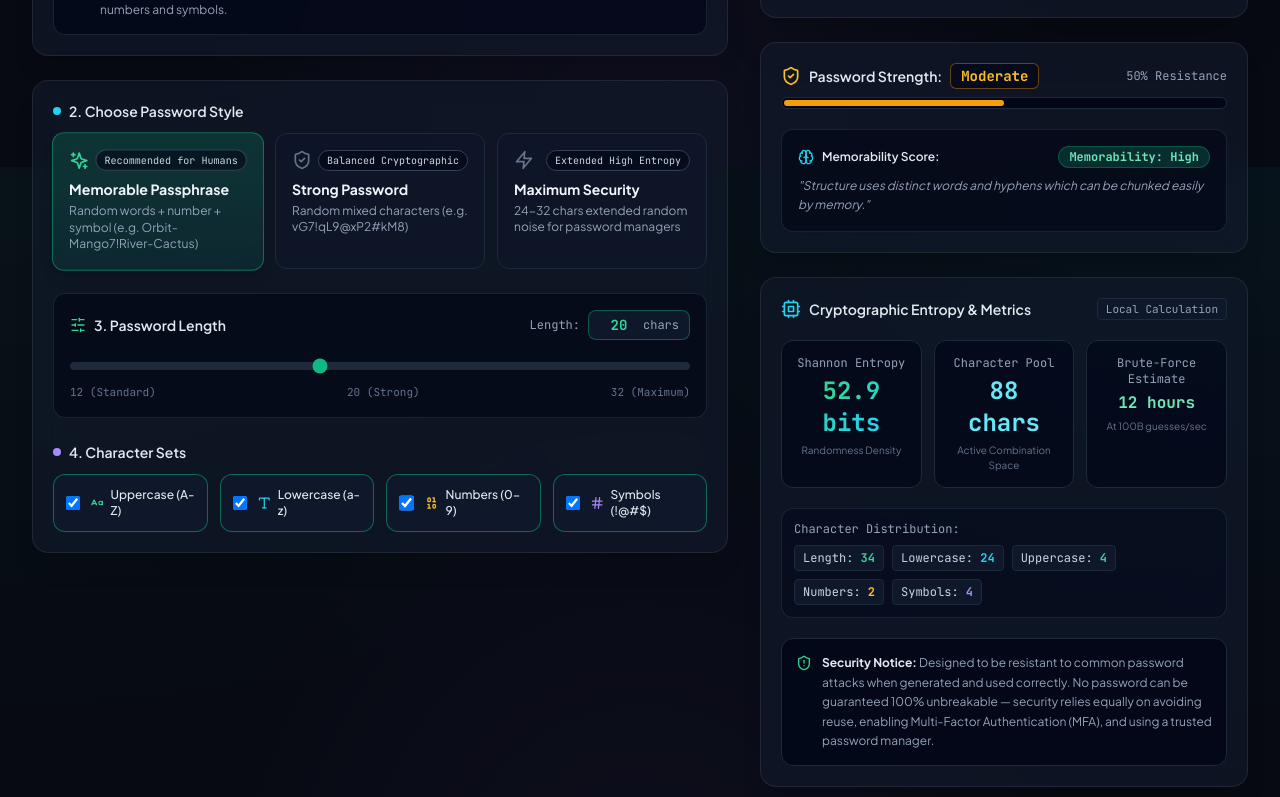
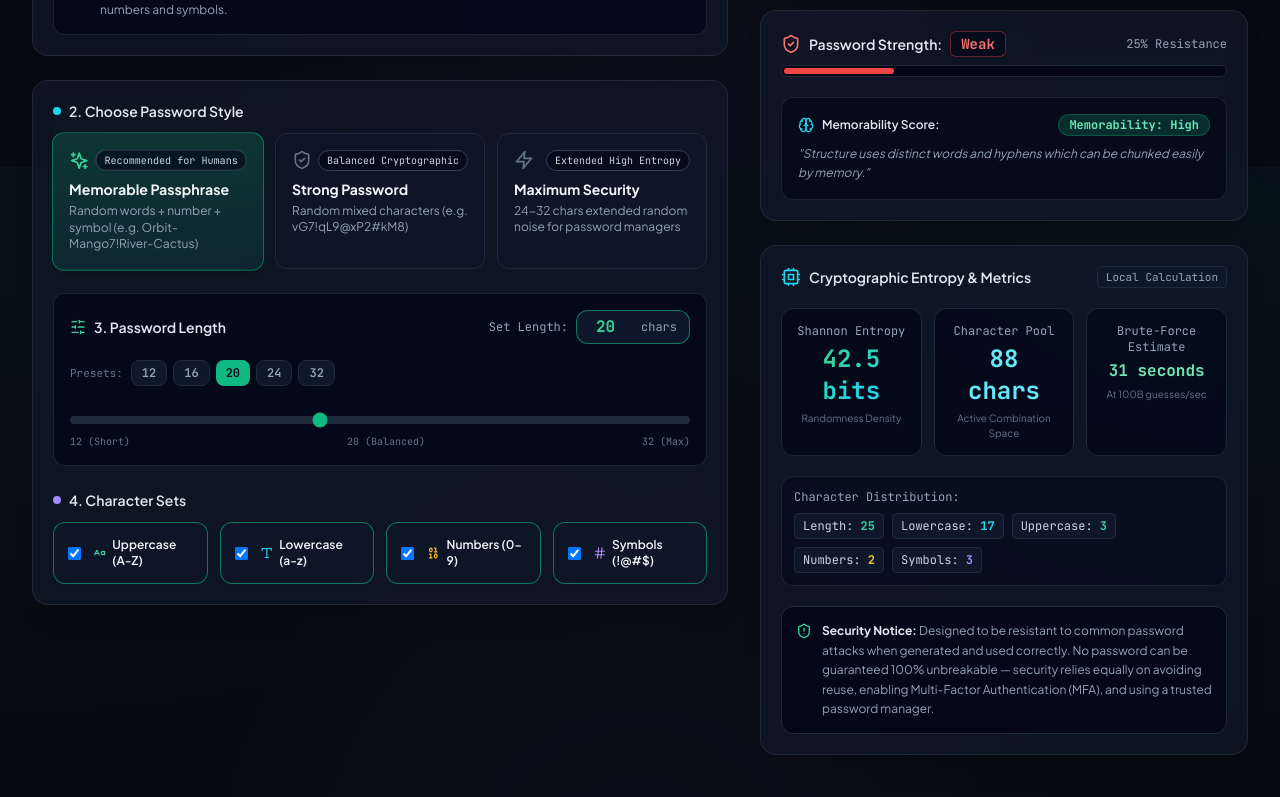
Before and after one commit to ningappa889/simple_passwd_gen, a React (Vite) app: page / in a window 1280 px wide. Shown: the part 633-1430 px from the top of the page. Built offline with nearby package versions, Linux system fonts and the light colour scheme.

Commit message:
fix: calibrate passphrase length matching and redesign direct length number input

```diff
--- a/src/components/PasswordOptions.jsx
+++ b/src/components/PasswordOptions.jsx
@@ -42,6 +42,20 @@ export default function PasswordOptions({
     }
   ];
 
+  const quickLengths = [12, 16, 20, 24, 32];
+
+  const handleNumberChange = (e) => {
+    const rawVal = e.target.value;
+    if (rawVal === '') {
+      setLength('');
+      return;
+    }
+    const val = parseInt(rawVal, 10);
+    if (!isNaN(val)) {
+      setLength(Math.max(8, Math.min(64, val)));
+    }
+  };
+
   return (
     <div className="glass-card rounded-2xl p-5 border border-slate-800 shadow-xl space-y-6">
 
@@ -83,51 +97,68 @@ export default function PasswordOptions({
         </div>
       </div>
 
-      {/* Password Length Slider & Direct Number Input */}
-      <div className="bg-slate-950/60 p-4 rounded-xl border border-slate-800/80">
-        <div className="flex items-center justify-between mb-3">
-          <label htmlFor="password-length-slider" className="text-sm font-semibold text-slate-200 flex items-center space-x-2">
+      {/* Password Length Section: Direct Input + Slider + Presets */}
+      <div className="bg-slate-950/70 p-4 rounded-xl border border-slate-800/80 space-y-4">
+        <div className="flex flex-col sm:flex-row sm:items-center justify-between gap-3">
+          <label htmlFor="password-length-input" className="text-sm font-semibold text-slate-200 flex items-center space-x-2">
             <SlidersHorizontal className="w-4 h-4 text-emerald-400" />
             <span>3. Password Length</span>
           </label>
 
-          {/* Interactive Direct Number Input */}
+          {/* Interactive Direct Number Input Box */}
           <div className="flex items-center space-x-2">
-            <span className="text-xs text-slate-400 font-mono">Length:</span>
-            <div className="flex items-center bg-slate-900 border border-emerald-500/40 rounded-lg px-2.5 py-1 space-x-1 shadow-sm focus-within:border-emerald-400">
+            <span className="text-xs text-slate-400 font-mono">Set Length:</span>
+            <div className="flex items-center bg-slate-900 border border-emerald-500/60 focus-within:border-emerald-400 focus-within:ring-1 focus-within:ring-emerald-400 rounded-xl px-3 py-1 space-x-1 shadow-inner">
               <input
                 id="password-length-input"
                 type="number"
-                min="12"
-                max="32"
+                min="8"
+                max="64"
                 value={length}
-                onChange={(e) => {
-                  const val = parseInt(e.target.value, 10);
-                  if (!isNaN(val)) {
-                    setLength(Math.max(12, Math.min(32, val)));
-                  }
-                }}
-                className="w-10 bg-transparent text-emerald-400 font-mono font-bold text-sm text-center focus:outline-none [appearance:textfield] [&::-webkit-outer-spin-button]:appearance-none [&::-webkit-inner-spin-button]:appearance-none"
+                onChange={handleNumberChange}
+                className="w-12 bg-transparent text-emerald-400 font-mono font-bold text-base text-center focus:outline-none"
               />
               <span className="text-xs text-slate-400 font-mono">chars</span>
             </div>
           </div>
         </div>
 
-        <div className="space-y-2">
+        {/* Quick Length Preset Pills */}
+        <div className="flex items-center space-x-2">
+          <span className="text-[11px] text-slate-500 font-mono">Presets:</span>
+          <div className="flex flex-wrap gap-1.5">
+            {quickLengths.map((qLen) => (
+              <button
+                key={qLen}
+                type="button"
+                onClick={() => setLength(qLen)}
+                className={`px-2.5 py-1 rounded-lg text-xs font-mono font-semibold transition-all ${
+                  length === qLen
+                    ? 'bg-emerald-500 text-slate-950 font-bold shadow-sm'
+                    : 'bg-slate-900 text-slate-400 hover:bg-slate-800 hover:text-slate-200 border border-slate-800'
+                }`}
+              >
+                {qLen}
+              </button>
+            ))}
+          </div>
+        </div>
+
+        {/* Sync Range Slider */}
+        <div className="space-y-1 pt-1">
           <input
             id="password-length-slider"
             type="range"
             min="12"
             max="32"
-            value={length}
+            value={typeof length === 'number' ? length : 16}
             onChange={(e) => setLength(parseInt(e.target.value, 10))}
             className="w-full h-2 bg-slate-800 rounded-lg appearance-none cursor-pointer accent-emerald-500 focus:outline-none"
           />
-          <div className="flex justify-between text-[11px] font-mono text-slate-500">
-            <span>12 (Standard)</span>
-            <span>20 (Strong)</span>
-            <span>32 (Maximum)</span>
+          <div className="flex justify-between text-[10px] font-mono text-slate-500">
+            <span>12 (Short)</span>
+            <span>20 (Balanced)</span>
+            <span>32 (Max)</span>
           </div>
         </div>
       </div>
@@ -141,63 +172,63 @@ export default function PasswordOptions({
 
         <div className="grid grid-cols-2 sm:grid-cols-4 gap-3">
 
-          <label className={`flex items-center space-x-2.5 p-3 rounded-xl border cursor-pointer transition-all ${
-            includeUppercase ? 'bg-slate-900 border-emerald-500/50 text-slate-200' : 'bg-slate-950/40 border-slate-800 text-slate-500'
+          <label className={`flex items-center space-x-3 p-3.5 rounded-xl border cursor-pointer select-none transition-all ${
+            includeUppercase ? 'bg-slate-900/90 border-emerald-500/60 text-slate-100 shadow-sm' : 'bg-slate-950/40 border-slate-800/80 text-slate-500'
           }`}>
             <input
               type="checkbox"
               checked={includeUppercase}
               onChange={(e) => setIncludeUppercase(e.target.checked)}
-              className="w-4 h-4 rounded border-slate-700 bg-slate-950 text-emerald-500 focus:ring-emerald-500"
+              className="w-4.5 h-4.5 rounded border-slate-700 bg-slate-950 text-emerald-500 focus:ring-emerald-500 cursor-pointer"
             />
             <div className="flex items-center space-x-1.5">
-              <CaseSensitive className="w-4 h-4 text-emerald-400" />
-              <span className="text-xs font-medium">Uppercase (A-Z)</span>
+              <CaseSensitive className={`w-4 h-4 ${includeUppercase ? 'text-emerald-400' : 'text-slate-600'}`} />
+              <span className="text-xs font-semibold">Uppercase (A-Z)</span>
             </div>
           </label>
 
-          <label className={`flex items-center space-x-2.5 p-3 rounded-xl border cursor-pointer transition-all ${
-            includeLowercase ? 'bg-slate-900 border-emerald-500/50 text-slate-200' : 'bg-slate-950/40 border-slate-800 text-slate-500'
+          <label className={`flex items-center space-x-3 p-3.5 rounded-xl border cursor-pointer select-none transition-all ${
+            includeLowercase ? 'bg-slate-900/90 border-emerald-500/60 text-slate-100 shadow-sm' : 'bg-slate-950/40 border-slate-800/80 text-slate-500'
           }`}>
             <input
               type="checkbox"
               checked={includeLowercase}
               onChange={(e) => setIncludeLowercase(e.target.checked)}
-              className="w-4 h-4 rounded border-slate-700 bg-slate-950 text-emerald-500 focus:ring-emerald-500"
+              className="w-4.5 h-4.5 rounded border-slate-700 bg-slate-950 text-emerald-500 focus:ring-emerald-500 cursor-pointer"
             />
             <div className="flex items-center space-x-1.5">
-              <Type className="w-4 h-4 text-cyan-400" />
-              <span className="text-xs font-medium">Lowercase (a-z)</span>
+              <Type className={`w-4 h-4 ${includeLowercase ? 'text-cyan-400' : 'text-slate-600'}`} />
+              <span className="text-xs font-semibold">Lowercase (a-z)</span>
             </div>
           </label>
 
-          <label className={`flex items-center space-x-2.5 p-3 rounded-xl border cursor-pointer transition-all ${
-            includeNumbers ? 'bg-slate-900 border-emerald-500/50 text-slate-200' : 'bg-slate-950/40 border-slate-800 text-slate-500'
+          <label className={`flex items-center space-x-3 p-3.5 rounded-xl border cursor-pointer select-none transition-all ${
+            includeNumbers ? 'bg-slate-900/90 border-emerald-500/60 text-slate-100 shadow-sm' : 'bg-slate-950/40 border-slate-800/80 text-slate-500'
           }`}>
             <input
               type="checkbox"
               checked={includeNumbers}
               onChange={(e) => setIncludeNumbers(e.target.checked)}
-              className="w-4 h-4 rounded border-slate-700 bg-slate-950 text-emerald-500 focus:ring-emerald-500"
+              className="w-4.5 h-4.5 rounded border-slate-700 bg-slate-950 text-emerald-500 focus:ring-emerald-500 cursor-pointer"
             />
             <div className="flex items-center space-x-1.5">
-              <Binary className="w-4 h-4 text-amber-400" />
-              <span className="text-xs font-medium">Numbers (0-9)</span>
+              <Binary className={`w-4 h-4 ${includeNumbers ? 'text-amber-400' : 'text-slate-600'}`} />
+              <span className="text-xs font-semibold">Numbers (0-9)</span>
             </div>
           </label>
 
-          <label className={`flex items-center space-x-2.5 p-3 rounded-xl border cursor-pointer transition-all ${
-            includeSymbols ? 'bg-slate-900 border-emerald-500/50 text-slate-200' : 'bg-slate-950/40 border-slate-800 text-slate-500'
+          <label className={`flex items-center space-x-3 p-3.5 rounded-xl border cursor-pointer select-none transition-all ${
+            includeSymbols ? 'bg-slate-900/90 border-emerald-500/60 text-slate-100 shadow-sm' : 'bg-slate-950/40 border-slate-800/80 text-slate-500'
           }`}>
             <input
               type="checkbox"
               checked={includeSymbols}
               onChange={(e) => setIncludeSymbols(e.target.checked)}
-              className="w-4 h-4 rounded border-slate-700 bg-slate-950 text-emerald-500 focus:ring-emerald-500"
+              className="w-4.5 h-4.5 rounded border-slate-700 bg-slate-950 text-emerald-500 focus:ring-emerald-500 cursor-pointer"
             />
             <div className="flex items-center space-x-1.5">
-              <Hash className="w-4 h-4 text-violet-400" />
-              <span className="text-xs font-medium">Symbols (!@#$)</span>
+              <Hash className={`w-4 h-4 ${includeSymbols ? 'text-violet-400' : 'text-slate-600'}`} />
+              <span className="text-xs font-semibold">Symbols (!@#$)</span>
             </div>
           </label>
 
--- a/src/utils/passwordGenerator.js
+++ b/src/utils/passwordGenerator.js
@@ -6,7 +6,7 @@ import { getSecureRandomInt, getRandomArrayElement, secureShuffleArray } from '.
  * Example: Orbit-Mango7!River-Cactus or Silver!Falcon82-Cloud
  *
  * @param {Object} options
- * @param {number} options.targetLength Desired length approximate/floor
+ * @param {number} options.length Desired target length (12 - 32)
  * @param {boolean} options.includeUppercase
  * @param {boolean} options.includeNumbers
  * @param {boolean} options.includeSymbols
@@ -14,31 +14,38 @@ import { getSecureRandomInt, getRandomArrayElement, secureShuffleArray } from '.
  */
 export function generateMemorablePassphrase(options = {}) {
   const {
-    targetLength = 20,
+    length = 20,
+    targetLength,
     includeUppercase = true,
     includeNumbers = true,
     includeSymbols = true
   } = options;
 
-  // Determine word count based on target length (3 to 6 words)
-  let wordCount = Math.max(3, Math.min(6, Math.round(targetLength / 5)));
-  if (targetLength >= 26) wordCount = 5;
-  if (targetLength >= 30) wordCount = 6;
+  const reqLength = targetLength || length || 20;
+
+  // Calibrate word count to match target character length closely
+  let wordCount = 2;
+  if (reqLength <= 18) wordCount = 2;
+  else if (reqLength <= 24) wordCount = 3;
+  else if (reqLength <= 29) wordCount = 4;
+  else wordCount = 5;
 
   // Select unique random words from WORDLIST
+  // Filter wordpool to shorter 3-5 letter words if reqLength is small
+  let wordPool = [...WORDLIST];
+  if (reqLength <= 16) {
+    wordPool = wordPool.filter(w => w.length <= 5);
+  }
+
   const selectedWords = [];
-  const wordPool = [...WORDLIST];
-
   for (let i = 0; i < wordCount; i++) {
-    if (wordPool.length === 0) break;
+    if (wordPool.length === 0) wordPool = [...WORDLIST];
     const wordIndex = getSecureRandomInt(wordPool.length);
     let word = wordPool.splice(wordIndex, 1)[0];
 
-    // Case formatting
     if (!includeUppercase) {
       word = word.toLowerCase();
     } else {
-      // Capitalize first letter or alternate randomly
       word = word.charAt(0).toUpperCase() + word.slice(1);
     }
     selectedWords.push(word);
@@ -52,7 +59,7 @@ export function generateMemorablePassphrase(options = {}) {
 
   // Insert random number (e.g. 7 or 82) into one of the word positions
   if (includeNumbers) {
-    const num = getSecureRandomInt(90) + 10; // 2 digit number between 10 and 99
+    const num = getSecureRandomInt(90) + 10; // 2-digit number
     const numPos = getSecureRandomInt(passphraseParts.length);
     passphraseParts[numPos] += num.toString();
   }
@@ -65,17 +72,6 @@ export function generateMemorablePassphrase(options = {}) {
   }
 
   let passphrase = passphraseParts.join(separator);
-
-  // If length is slightly less than target length and we need more padding, append an extra digit/symbol
-  while (passphrase.length < targetLength) {
-    if (includeNumbers && getSecureRandomInt(2) === 0) {
-      passphrase += getSecureRandomInt(10);
-    } else if (includeSymbols) {
-      passphrase += getRandomArrayElement(SYMBOLS.split(''));
-    } else {
-      passphrase += getRandomArrayElement(LOWERCASE.split(''));
-    }
-  }
 
   return passphrase;
 }
@@ -95,11 +91,14 @@ export function generateMemorablePassphrase(options = {}) {
 export function generateStrongPassword(options = {}) {
   const {
     length = 16,
+    targetLength,
     includeUppercase = true,
     includeLowercase = true,
     includeNumbers = true,
     includeSymbols = true
   } = options;
+
+  const reqLength = targetLength || length || 16;
 
   let pool = '';
   const guaranteedChars = [];
@@ -128,35 +127,36 @@ export function generateStrongPassword(options = {}) {
   }
 
   const poolArray = pool.split('');
-  const remainingLength = Math.max(0, length - guaranteedChars.length);
+  const remainingLength = Math.max(0, reqLength - guaranteedChars.length);
   const passwordChars = [...guaranteedChars];
 
   for (let i = 0; i < remainingLength; i++) {
     passwordChars.push(getRandomArrayElement(poolArray));
   }
 
-  // Shuffle to ensure guaranteed chars are not always at the beginning
-  return secureShuffleArray(passwordChars).join('');
+  // Shuffle and slice to strictly match target length
+  return secureShuffleArray(passwordChars).slice(0, reqLength).join('');
 }
 
 /**
  * Main Password Dispatcher
  */
 export function generatePassword(options = {}) {
-  const { style = 'passphrase' } = options;
+  const { style = 'passphrase', length = 16, targetLength } = options;
+  const reqLength = targetLength || length || 16;
 
   if (style === 'passphrase') {
-    return generateMemorablePassphrase(options);
+    return generateMemorablePassphrase({ ...options, length: reqLength });
   } else if (style === 'max') {
     return generateStrongPassword({
       ...options,
-      length: Math.max(24, options.length || 24),
+      length: Math.max(24, reqLength),
       includeUppercase: true,
       includeLowercase: true,
       includeNumbers: true,
       includeSymbols: true
     });
   } else {
-    return generateStrongPassword(options);
+    return generateStrongPassword({ ...options, length: reqLength });
   }
 }
```
